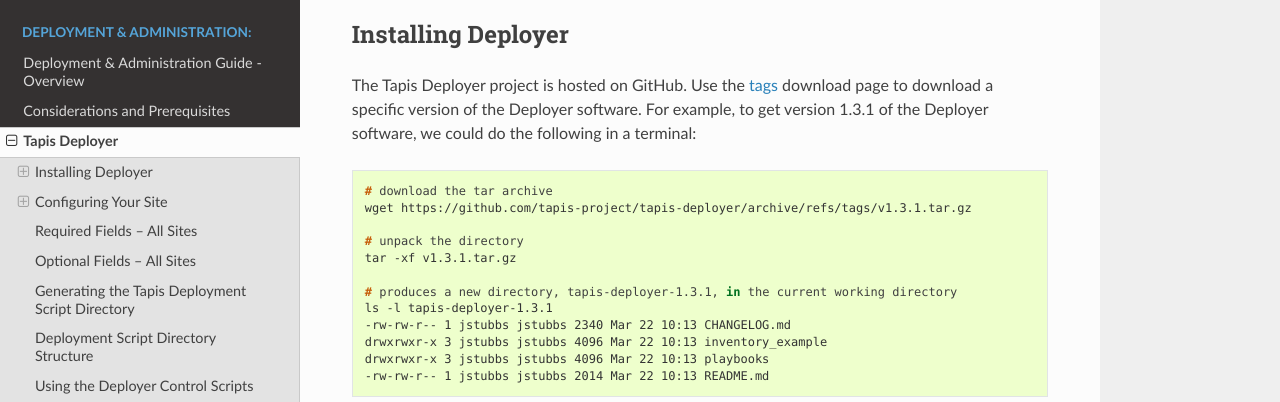
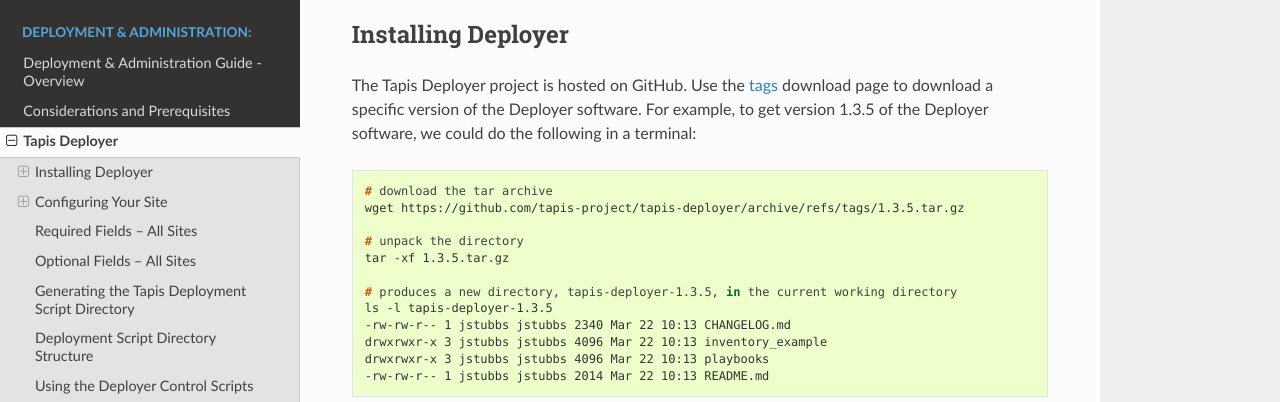
Before and after one commit to tapis-project/documentation, a Sphinx documentation site: the page built from source/deployment/deployer.rst, in a window 1280 px wide and 900 px high, scrolled down 591 px. Shown: the part 182-584 px from the top of the window. Built offline with Sphinx 7.4.7 and the Read the Docs theme 2.0.0, drawn with Linux system fonts in a browser that asks for light colours.

Commit message:
Update deployer.rst
1.3.5 version

```diff
--- a/source/deployment/deployer.rst
+++ b/source/deployment/deployer.rst
@@ -36,19 +36,19 @@
 --------------------
 The Tapis Deployer project is hosted on GitHub. Use the
 `tags <https://github.com/tapis-project/tapis-deployer/tags>`_ download page to download a
-specific version of the Deployer software. For example, to get version 1.3.1 of the Deployer
+specific version of the Deployer software. For example, to get version 1.3.5 of the Deployer
 software, we could do the following in a terminal:
 
 .. code-block:: console
 
   # download the tar archive
-  wget https://github.com/tapis-project/tapis-deployer/archive/refs/tags/v1.3.1.tar.gz
+  wget https://github.com/tapis-project/tapis-deployer/archive/refs/tags/1.3.5.tar.gz
 
   # unpack the directory
-  tar -xf v1.3.1.tar.gz
+  tar -xf 1.3.5.tar.gz
 
-  # produces a new directory, tapis-deployer-1.3.1, in the current working directory
-  ls -l tapis-deployer-1.3.1
+  # produces a new directory, tapis-deployer-1.3.5, in the current working directory
+  ls -l tapis-deployer-1.3.5
   -rw-rw-r-- 1 jstubbs jstubbs 2340 Mar 22 10:13 CHANGELOG.md
   drwxrwxr-x 3 jstubbs jstubbs 4096 Mar 22 10:13 inventory_example
   drwxrwxr-x 3 jstubbs jstubbs 4096 Mar 22 10:13 playbooks
```
